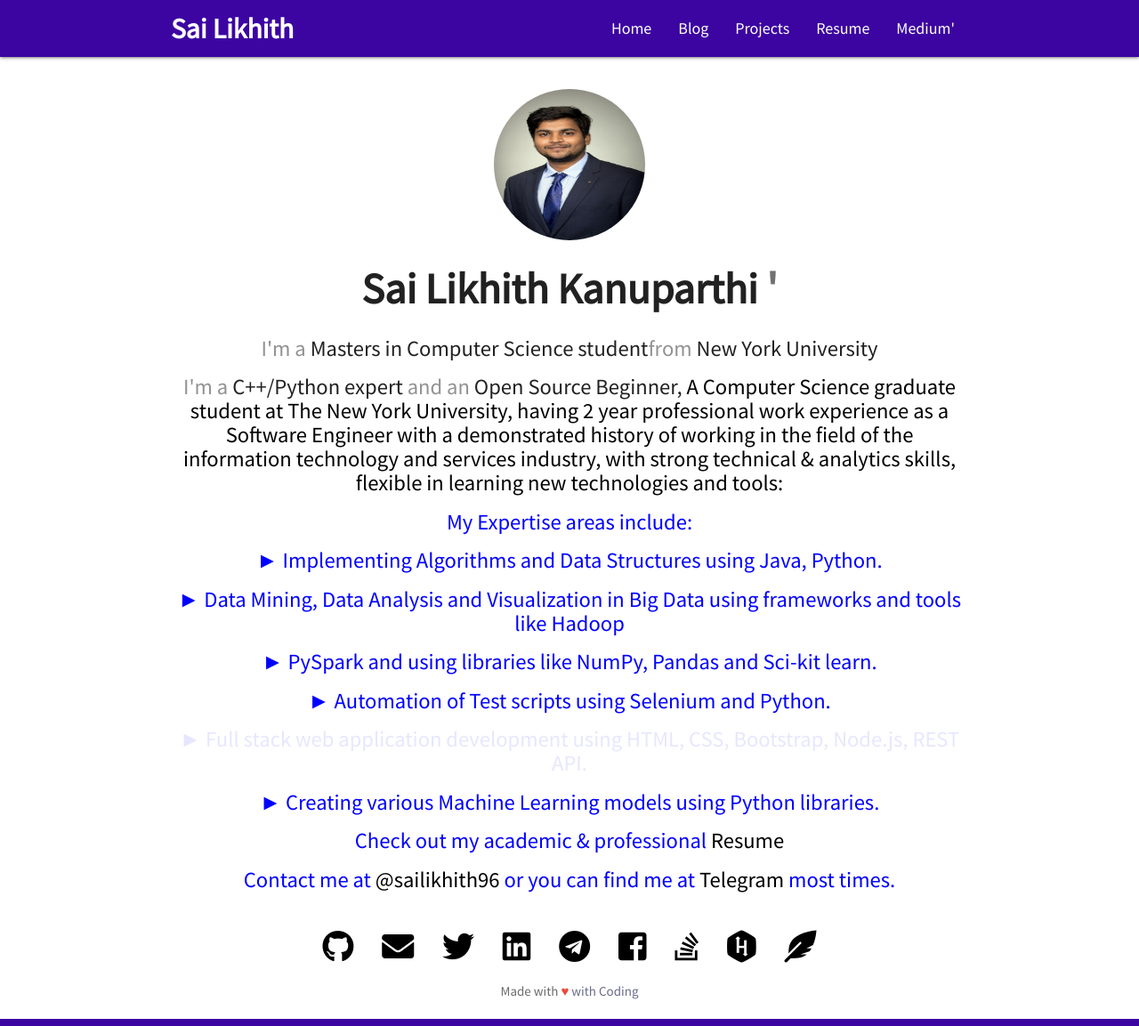
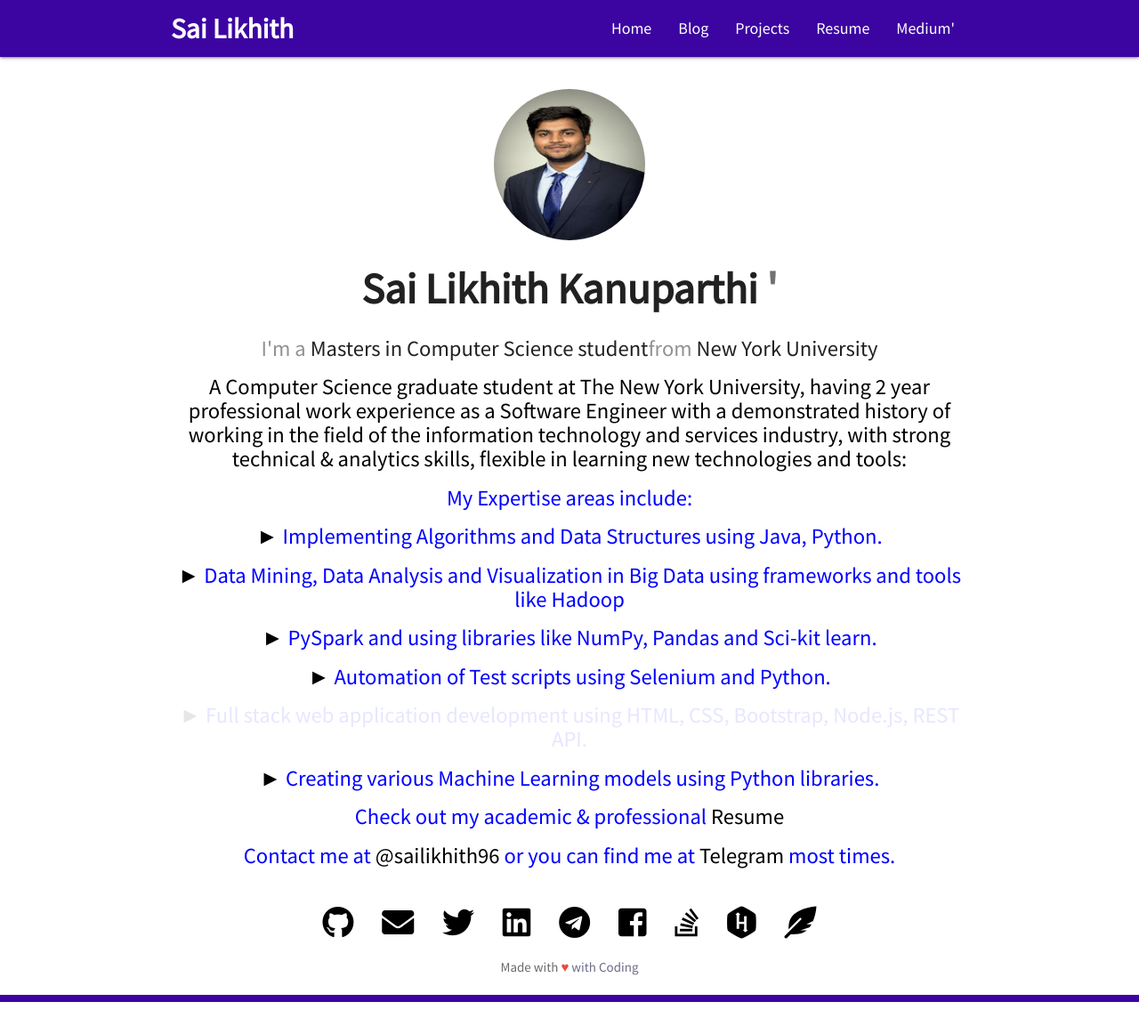
Before and after one commit to SaiLikhith7/Mywebsite, a Jekyll site: the page built from index.html, in a window 1280 px wide. Shown: the whole page at 89% size. Built offline with Jekyll 4.4.1, drawn with Linux system fonts in a browser that asks for light colours; nearby versions of some CDN libraries; after the commit the page ends 1126 px from its top, so only the background shows below that.

Commit message:
Update index.html

```diff
--- a/index.html
+++ b/index.html
@@ -24,19 +24,14 @@
       <span style="color:#929292;">I'm a </span>Masters in Computer Science student<span style="color:#929292;">from</span> New York University   </h5>
 
     <h5 id="test2">
-      <span style="color:#929292;">I'm a </span>C++/Python expert
-      <span style="color:#929292;">and an</span> Open Source Beginner,
-      <span style="color:#000000;">
-       A Computer Science graduate student at The New York University, having 2 year professional work experience as a Software Engineer with a demonstrated history of working in the field of the information technology and services industry, with strong technical & analytics skills, flexible in learning new technologies and tools: <span style = "color: #0000ff;">
+      <span style="color:#000000;">A Computer Science graduate student at The New York University, having 2 year professional work experience as a Software Engineer with a demonstrated history of working in the field of the information technology and services industry, with strong technical & analytics skills, flexible in learning new technologies and tools: <span style = "color: #0000ff;">
       <h5 id= "test3"> My Expertise areas include: </span></h5>
-      <h5 id= "test4">
-        <span style="color:#0000ff;"> ►</span> Implementing Algorithms and Data Structures using Java, Python.</h5>
-        <h5 id= "test5"> <span style="color:#0000ff;"> ►</span> Data Mining, Data Analysis and Visualization in Big Data using frameworks and tools like Hadoop</h5>
-        <h5 id= "test8"><span style="color:#0000ff;"> ► </span> PySpark and using libraries like NumPy, Pandas and Sci-kit learn.</h5>
-        <h5 id= "test9"><span style="color:#0000ff;"> ► </span> Automation of Test scripts using Selenium and Python. </h5>
-        <h5 id= "test6"><span style="color:#0000ff;"> ► </span> Full stack web application development using HTML, CSS, Bootstrap, Node.js, REST API. </h5>
-        <h5 id= "test7"><span style="color:#0000ff;"> ► </span> Creating various Machine Learning models using Python libraries. </h5>
-
+      <h5 id= "test4"><span style="color:#000000;"> ►</span> Implementing Algorithms and Data Structures using Java, Python.</h5>
+      <h5 id= "test5"> <span style="color:#000000;"> ►</span> Data Mining, Data Analysis and Visualization in Big Data using frameworks and tools like Hadoop</h5>
+      <h5 id= "test8"><span style="color:#000000;"> ► </span> PySpark and using libraries like NumPy, Pandas and Sci-kit learn.</h5>
+      <h5 id= "test9"><span style="color:#000000;"> ► </span> Automation of Test scripts using Selenium and Python. </h5>
+      <h5 id= "test6"><span style="color:#000000;"> ► </span> Full stack web application development using HTML, CSS, Bootstrap, Node.js, REST API. </h5>
+      <h5 id= "test7"><span style="color:#000000;"> ► </span> Creating various Machine Learning models using Python libraries. </h5>
     <h5 id="test10">
       Check out my academic &amp; professional
       <span class="hov"
```
